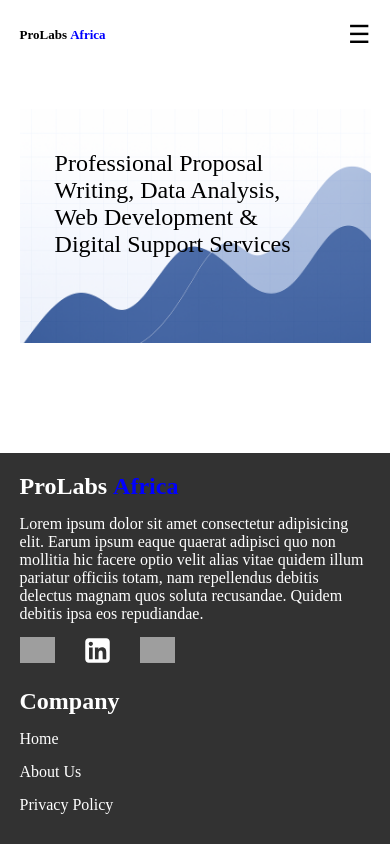
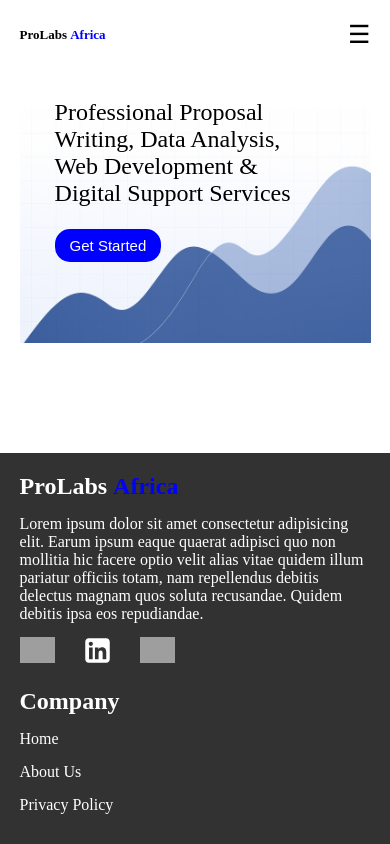
Before and after one commit to kazungu-p/Prolabs-africa, a React (Vite) app: page / in a window 390 px wide. Shown: the top 844 px of the page. Built offline with nearby package versions, Linux system fonts and the light colour scheme; grey boxes are pictures that could not be loaded.

Commit message:
enhanced responsiveness for smaller screens

```diff
--- a/src/assets/styles/hero.css
+++ b/src/assets/styles/hero.css
@@ -58,24 +58,20 @@
 }
 @media screen and (max-width:750px){
     .hero-container-content{
-        max-width: 100%;
-        top: 20%;
+        max-width: 75%;
+        top: 0%;
     }
     .hero-container{
         height: 65vw;
         background-size: contain;
     }
     .hero-container-content h2{
-        font-size: 1.2em;
-    }
-    .hero-container-content p{
-        font-size: 1em;
+        font-size: 1.5em;
     }
     .hero-container-content .cta{
         padding: 8px 15px;
         font-size: 15px;
         margin-top: -3%;
-        display: none;
     }
 }
 @media screen and (max-width:1050px){
```
